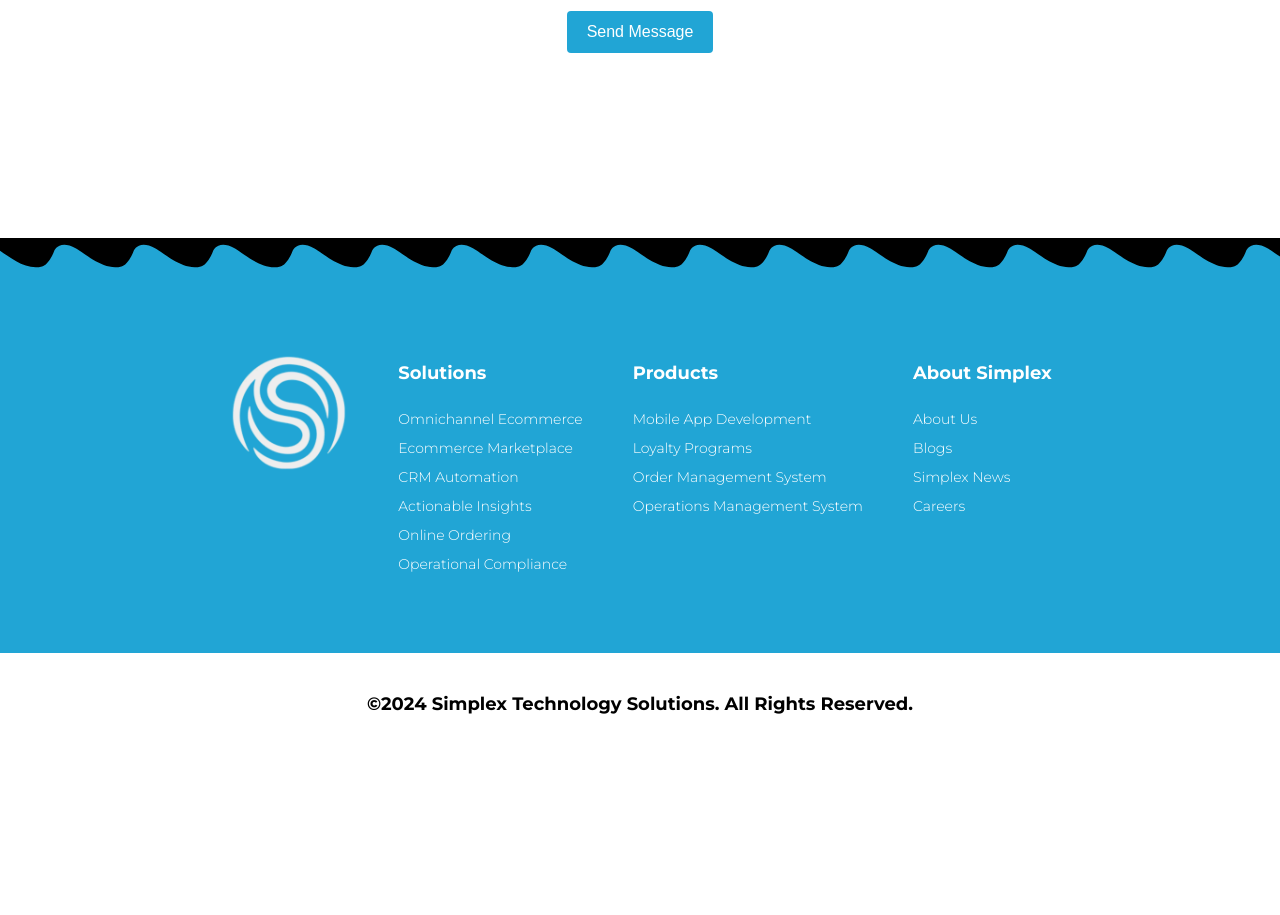
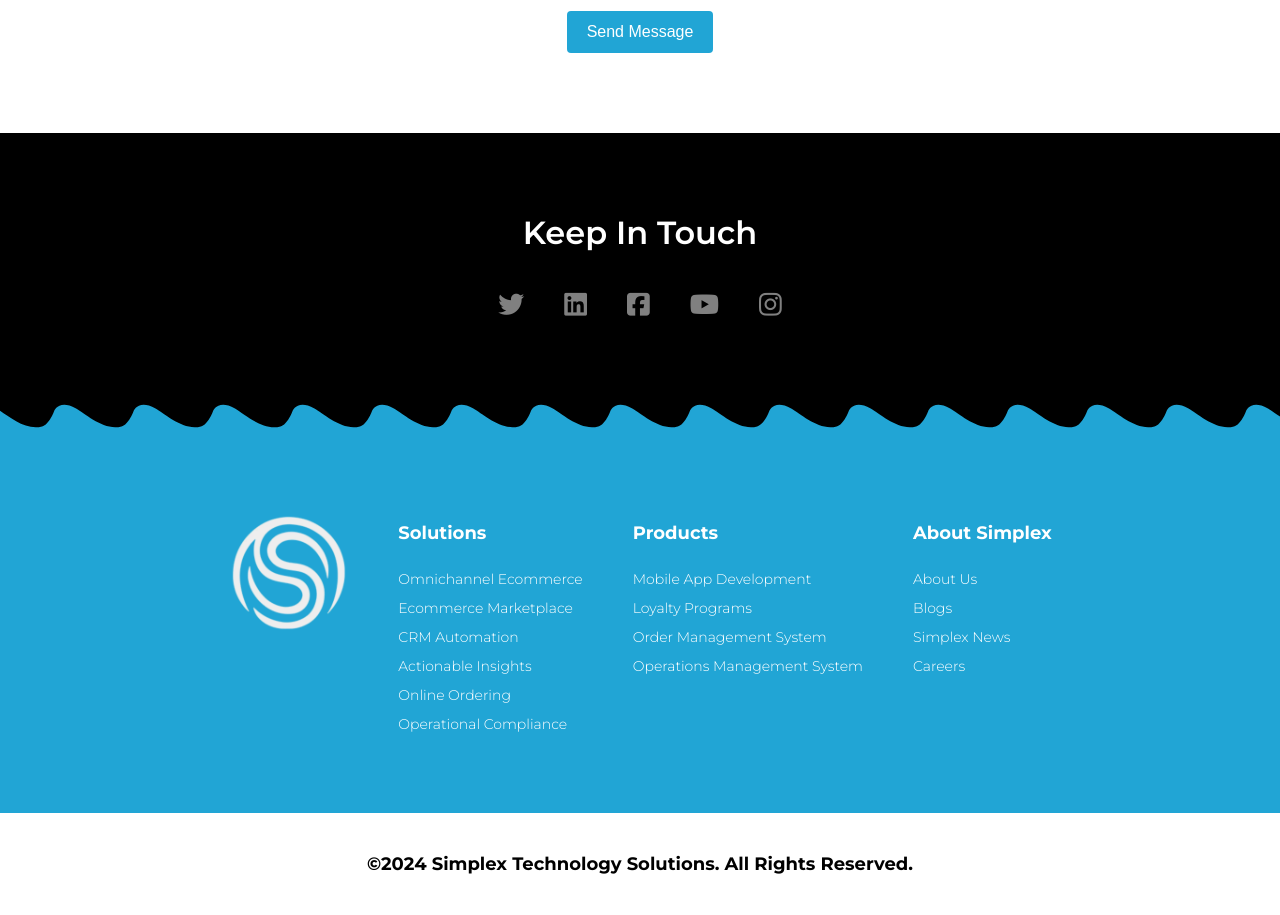
Before and after one commit to HusnainDot/Simple.Net-Clone, a plain HTML site: page index.html in a window 1280 px wide. Shown: the part 7040-7955 px from the top of the page. Before the commit the page ends 7795 px from the top, so only its background shows below. Drawn offline with Linux system fonts and the light colour scheme.

Commit message:
all done ready to deploy

```diff
--- a/asset/css/style.css
+++ b/asset/css/style.css
@@ -769,7 +769,7 @@ footer h2 {
 
 footer .footer-head {
     padding: 80px 0;
-    background-color: #000000;
+    background-color: #000000 !important;
 }
 
 footer .social-media-icons {
--- a/index.html
+++ b/index.html
@@ -581,7 +581,7 @@
 
 
     <footer>
-        <d00iv class="footer-head">
+        <div class="footer-head">
             <div class="container">
                 <h2>Keep In Touch</h2>
 
```
